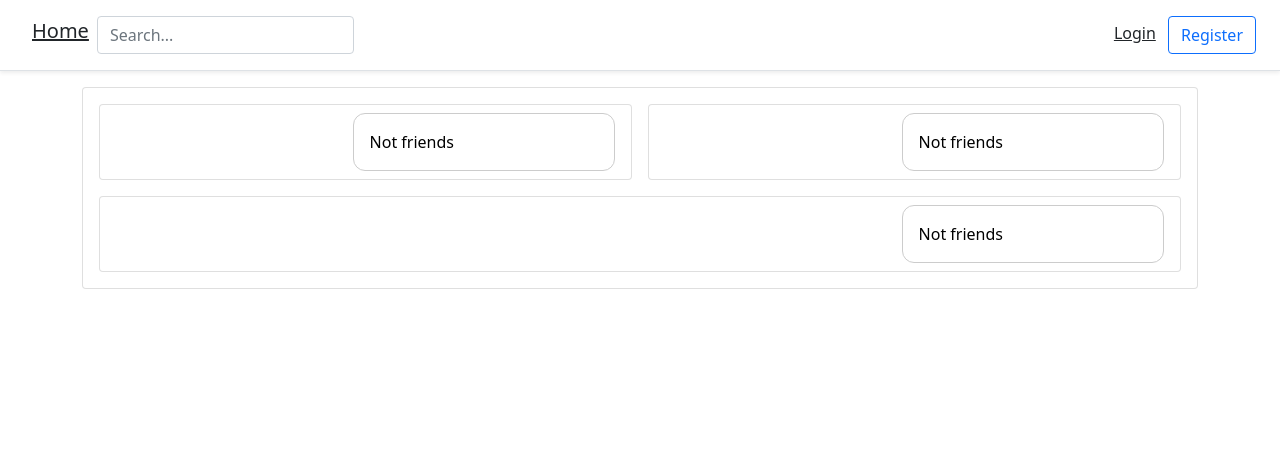
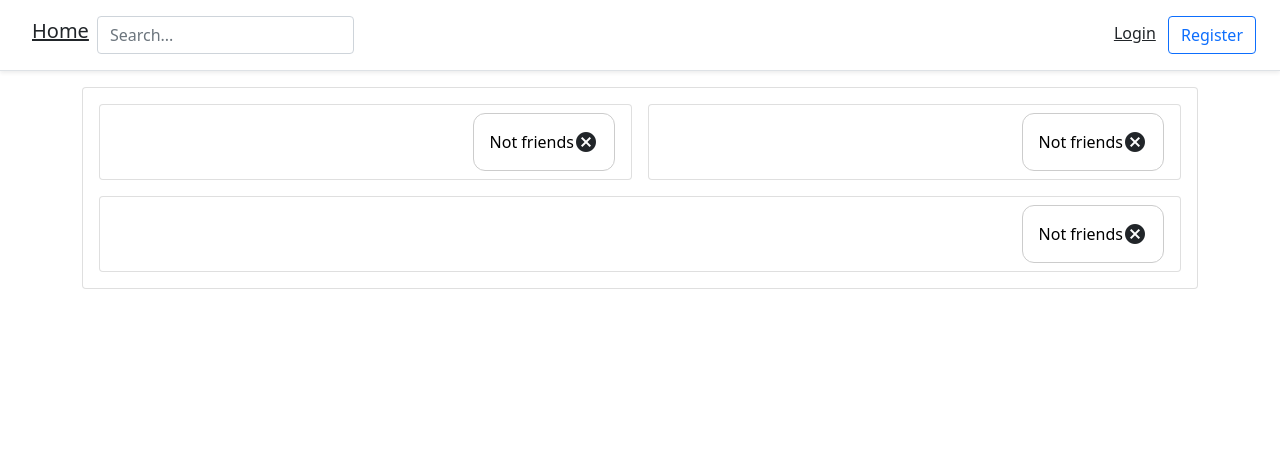
Before and after one commit to marki2121/DWA2, a Django app: template messenger/profili/templates/profili/search.html in a window 1280 px wide. Shown: the top 462 px of the page. Run offline with Django 3.2, Linux system fonts and the light colour scheme; the template is opened without the code that fills it: values that come from a table or form of the project are taken from there, others are empty; data comes from the database, SQL or seed files in the repository; some libraries are stand-ins or nearby versions.

Commit message:
ispravci

```diff
--- a/messenger/profili/templates/profili/search.html
+++ b/messenger/profili/templates/profili/search.html
@@ -58,7 +58,7 @@
                                             Not friends
                                         </p>
                                         <span class="material-icons cancle-icon m-auto pl-2">
-                                            cancle
+                                            cancel
                                         </span>
                                     </div>
                                 {% endif %}
```
